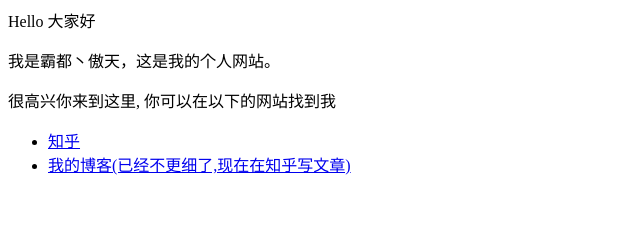
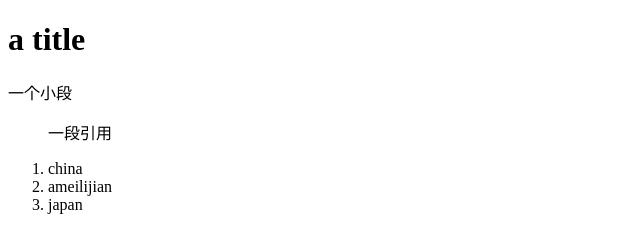
Before and after one commit to zhanshenjuexing/guadong.github.io, a plain HTML site: page index.html in a window 1280 px wide. Shown: the whole page, without its empty margins (0-640 px from the left). Drawn offline with Linux system fonts and the light colour scheme.

Commit message:
Update index.html

```diff
--- a/index.html
+++ b/index.html
@@ -1,8 +1,22 @@
-<p>Hello 大家好</p>
-<p>我是霸都丶傲天，这是我的个人网站。 </p>
-<p>很高兴你来到这里, 你可以在以下的网站找到我</p>
+<!DOCTYPE html>
+<html lang="en">
+<head>
+    <meta charset="UTF-8">
+    <meta http-equiv="X-UA-Compatible" content="IE=edge">
+    <meta name="viewport" content="width=device-width, initial-scale=1.0">
+    <title>Document</title>
+</head>
+<body>
+    <h1>a title</h1>
+    <p>一个小段</p>
 
-<ul>
-  <li> <a href="https://www.zhihu.com/people/AJLoveChina">知乎</a> </li>
-  <li> <a href="http://hejie.nigeerhuo.com">我的博客(已经不更细了,现在在知乎写文章)</a> </li>
-</ul>
+        <blockquote>
+            一段引用
+        </blockquote>
+        <ol>
+            <li>china</li>
+            <li>ameilijian</li>
+            <li>japan
+        </ol>
+</body>
+</html>
```
